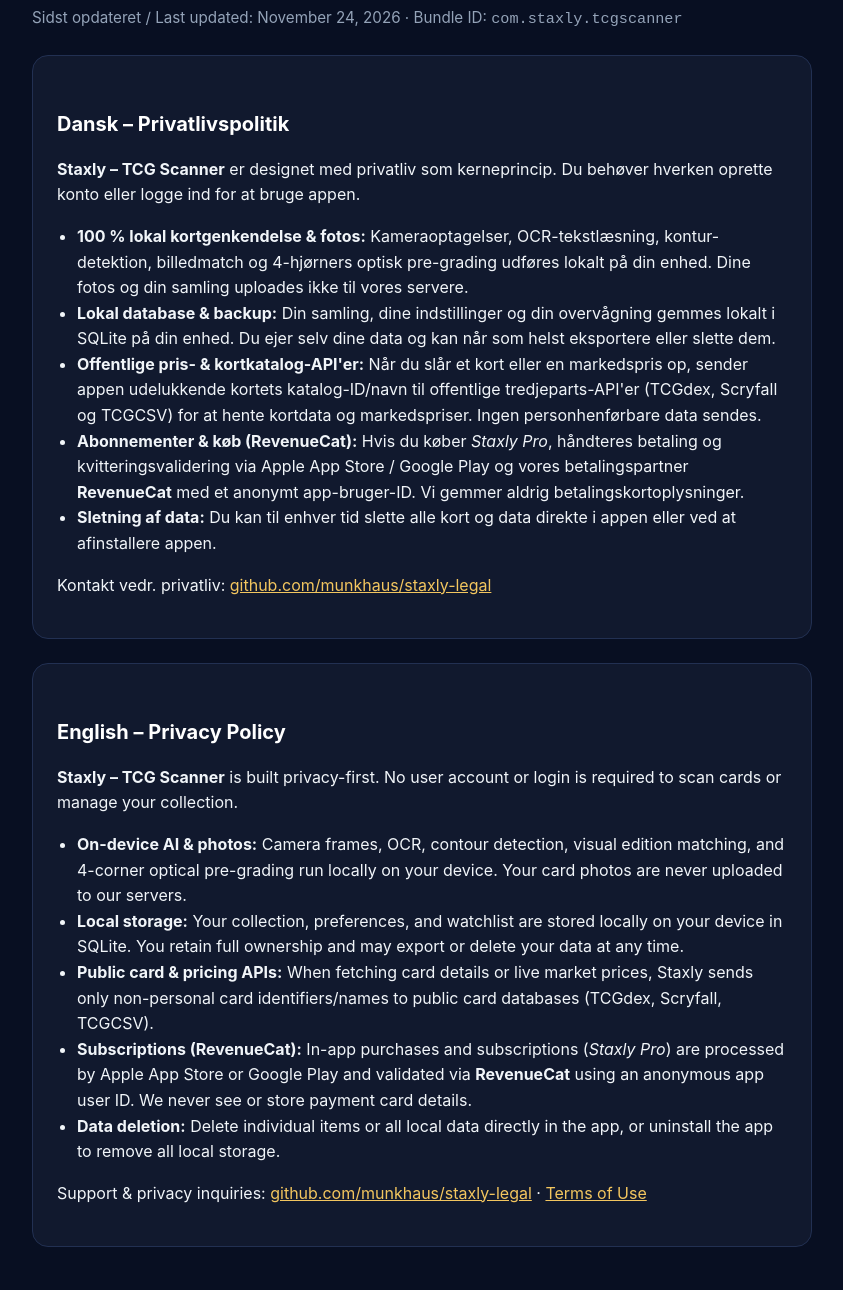
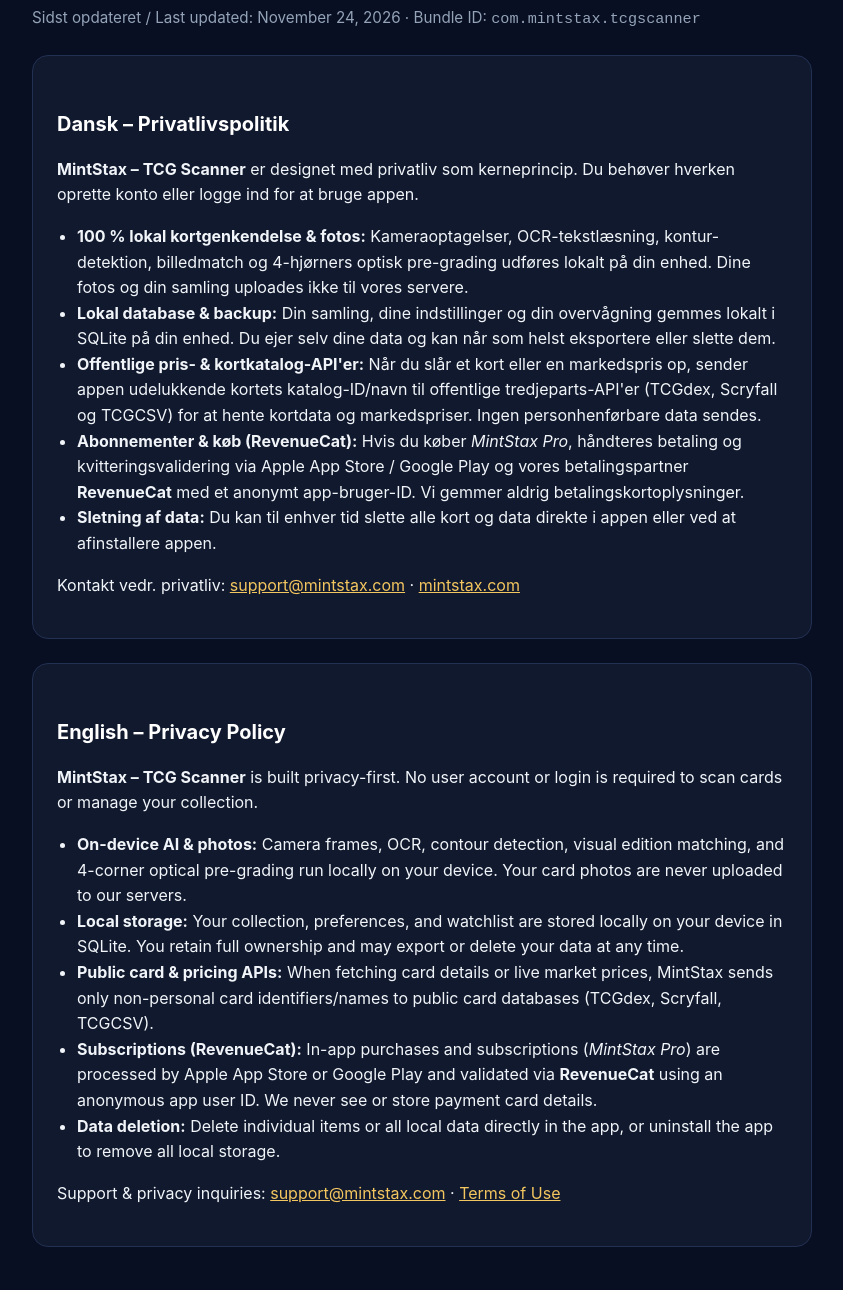
Before and after one commit to munkhaus/mintstax-legal, a plain HTML site: page privacy.html in a window 1280 px wide. Shown: the part 122-1412 px from the top of the page, without its empty margins (218-1061 px from the left). Drawn offline with Linux system fonts and the light colour scheme.

Commit message:
Rebrand privacy.html from Staxly to MintStax

```diff
--- a/privacy.html
+++ b/privacy.html
@@ -3,7 +3,7 @@
 <head>
   <meta charset="utf-8" />
   <meta name="viewport" content="width=device-width, initial-scale=1" />
-  <title>Staxly – Privatlivspolitik / Privacy Policy</title>
+  <title>MintStax – Privatlivspolitik / Privacy Policy</title>
   <style>
     :root { --bg: #080F22; --card: #11192E; --border: #223052; --gold: #F3C65F; --text: #F1F5F9; --muted: #94A3B8; }
     body { margin: 0; font-family: -apple-system, BlinkMacSystemFont, "Segoe UI", Roboto, sans-serif; background: var(--bg); color: var(--text); line-height: 1.6; }
@@ -18,33 +18,33 @@
 </head>
 <body>
   <main>
-    <h1>Staxly – Privatlivspolitik / Privacy Policy</h1>
-    <p class="meta">Sidst opdateret / Last updated: November 24, 2026 · Bundle ID: <code>com.staxly.tcgscanner</code></p>
+    <h1>MintStax – Privatlivspolitik / Privacy Policy</h1>
+    <p class="meta">Sidst opdateret / Last updated: November 24, 2026 · Bundle ID: <code>com.mintstax.tcgscanner</code></p>
 
     <section class="card">
       <h2>Dansk – Privatlivspolitik</h2>
-      <p><strong>Staxly – TCG Scanner</strong> er designet med privatliv som kerneprincip. Du behøver hverken oprette konto eller logge ind for at bruge appen.</p>
+      <p><strong>MintStax – TCG Scanner</strong> er designet med privatliv som kerneprincip. Du behøver hverken oprette konto eller logge ind for at bruge appen.</p>
       <ul>
         <li><strong>100 % lokal kortgenkendelse &amp; fotos:</strong> Kameraoptagelser, OCR-tekstlæsning, kontur-detektion, billedmatch og 4-hjørners optisk pre-grading udføres lokalt på din enhed. Dine fotos og din samling uploades ikke til vores servere.</li>
         <li><strong>Lokal database &amp; backup:</strong> Din samling, dine indstillinger og din overvågning gemmes lokalt i SQLite på din enhed. Du ejer selv dine data og kan når som helst eksportere eller slette dem.</li>
         <li><strong>Offentlige pris- &amp; kortkatalog-API'er:</strong> Når du slår et kort eller en markedspris op, sender appen udelukkende kortets katalog-ID/navn til offentlige tredjeparts-API'er (TCGdex, Scryfall og TCGCSV) for at hente kortdata og markedspriser. Ingen personhenførbare data sendes.</li>
-        <li><strong>Abonnementer &amp; køb (RevenueCat):</strong> Hvis du køber <em>Staxly Pro</em>, håndteres betaling og kvitteringsvalidering via Apple App Store / Google Play og vores betalingspartner <strong>RevenueCat</strong> med et anonymt app-bruger-ID. Vi gemmer aldrig betalingskortoplysninger.</li>
+        <li><strong>Abonnementer &amp; køb (RevenueCat):</strong> Hvis du køber <em>MintStax Pro</em>, håndteres betaling og kvitteringsvalidering via Apple App Store / Google Play og vores betalingspartner <strong>RevenueCat</strong> med et anonymt app-bruger-ID. Vi gemmer aldrig betalingskortoplysninger.</li>
         <li><strong>Sletning af data:</strong> Du kan til enhver tid slette alle kort og data direkte i appen eller ved at afinstallere appen.</li>
       </ul>
-      <p>Kontakt vedr. privatliv: <a href="https://github.com/munkhaus/staxly-legal/issues">github.com/munkhaus/staxly-legal</a></p>
+      <p>Kontakt vedr. privatliv: <a href="mailto:support@mintstax.com">support@mintstax.com</a> · <a href="https://mintstax.com">mintstax.com</a></p>
     </section>
 
     <section class="card">
       <h2>English – Privacy Policy</h2>
-      <p><strong>Staxly – TCG Scanner</strong> is built privacy-first. No user account or login is required to scan cards or manage your collection.</p>
+      <p><strong>MintStax – TCG Scanner</strong> is built privacy-first. No user account or login is required to scan cards or manage your collection.</p>
       <ul>
         <li><strong>On-device AI &amp; photos:</strong> Camera frames, OCR, contour detection, visual edition matching, and 4-corner optical pre-grading run locally on your device. Your card photos are never uploaded to our servers.</li>
         <li><strong>Local storage:</strong> Your collection, preferences, and watchlist are stored locally on your device in SQLite. You retain full ownership and may export or delete your data at any time.</li>
-        <li><strong>Public card &amp; pricing APIs:</strong> When fetching card details or live market prices, Staxly sends only non-personal card identifiers/names to public card databases (TCGdex, Scryfall, TCGCSV).</li>
-        <li><strong>Subscriptions (RevenueCat):</strong> In-app purchases and subscriptions (<em>Staxly Pro</em>) are processed by Apple App Store or Google Play and validated via <strong>RevenueCat</strong> using an anonymous app user ID. We never see or store payment card details.</li>
+        <li><strong>Public card &amp; pricing APIs:</strong> When fetching card details or live market prices, MintStax sends only non-personal card identifiers/names to public card databases (TCGdex, Scryfall, TCGCSV).</li>
+        <li><strong>Subscriptions (RevenueCat):</strong> In-app purchases and subscriptions (<em>MintStax Pro</em>) are processed by Apple App Store or Google Play and validated via <strong>RevenueCat</strong> using an anonymous app user ID. We never see or store payment card details.</li>
         <li><strong>Data deletion:</strong> Delete individual items or all local data directly in the app, or uninstall the app to remove all local storage.</li>
       </ul>
-      <p>Support &amp; privacy inquiries: <a href="https://github.com/munkhaus/staxly-legal/issues">github.com/munkhaus/staxly-legal</a> · <a href="terms.html">Terms of Use</a></p>
+      <p>Support &amp; privacy inquiries: <a href="mailto:support@mintstax.com">support@mintstax.com</a> · <a href="terms.html">Terms of Use</a></p>
     </section>
   </main>
 </body>
```
